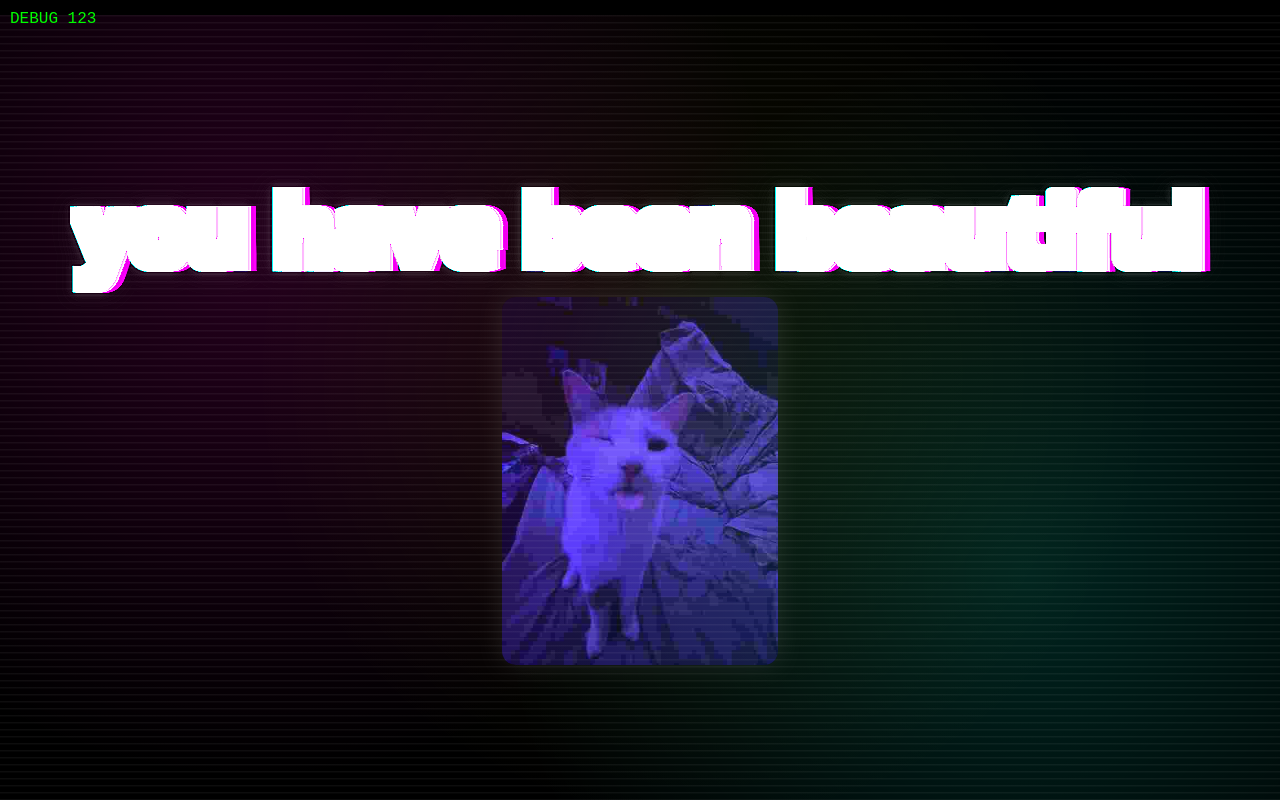
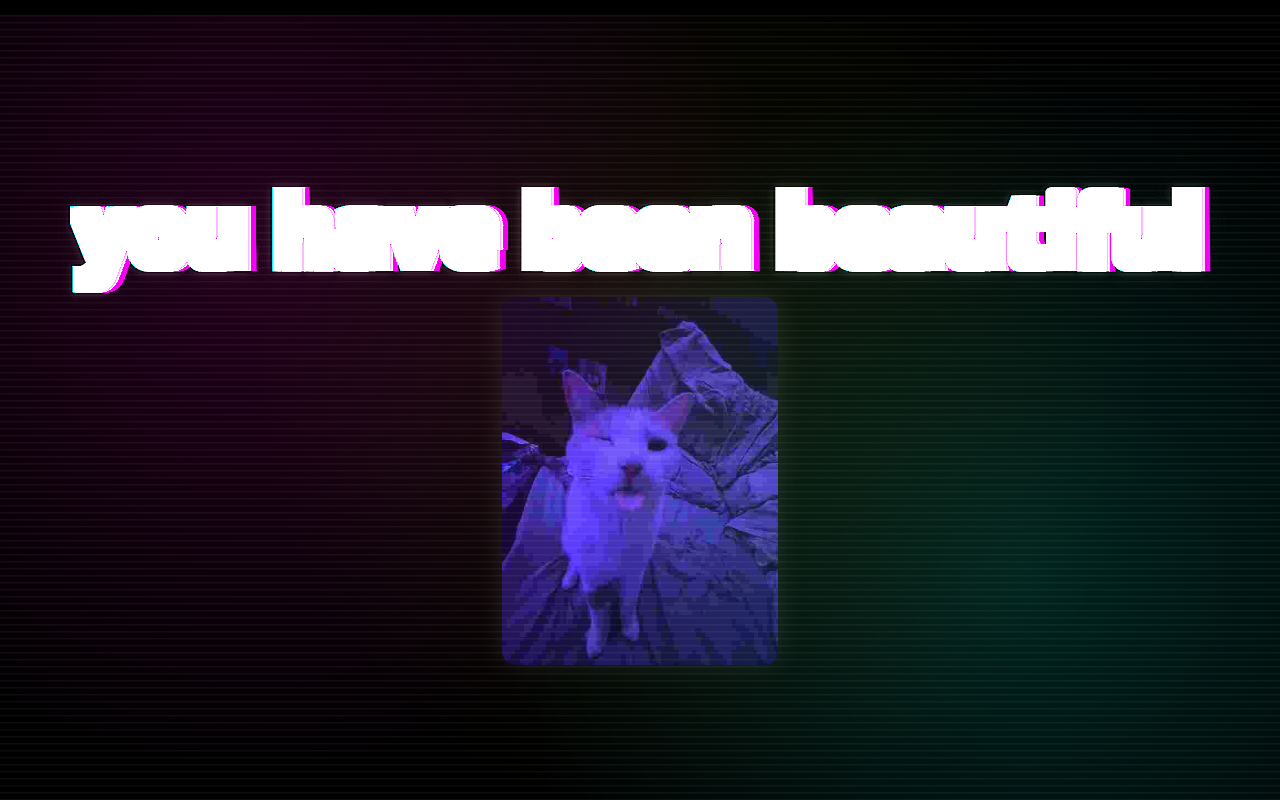
Before and after one commit to souaescript/beautiful-site, a plain HTML site: page index.html in a window 1280 px wide. Drawn offline with Linux system fonts and the light colour scheme.

Commit message:
Update index.html

```diff
--- a/index.html
+++ b/index.html
@@ -1,7 +1,3 @@
-<title>DEBUG 123</title>
-<div style="position:fixed;top:10px;left:10px;color:#0f0;font:16px monospace;z-index:9999;">
-  DEBUG 123
-</div>
 <!doctype html>
 <html lang="en">
 <head>
```
